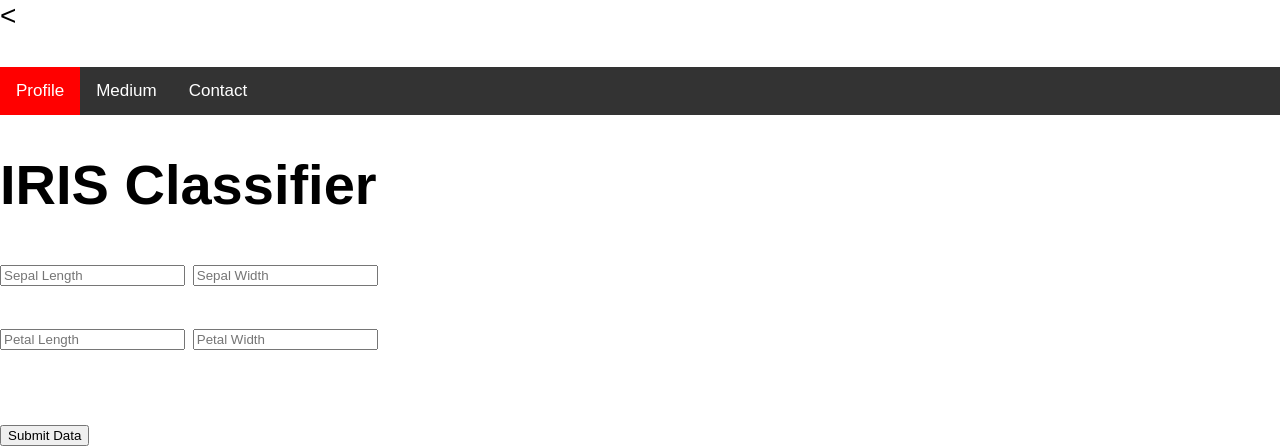
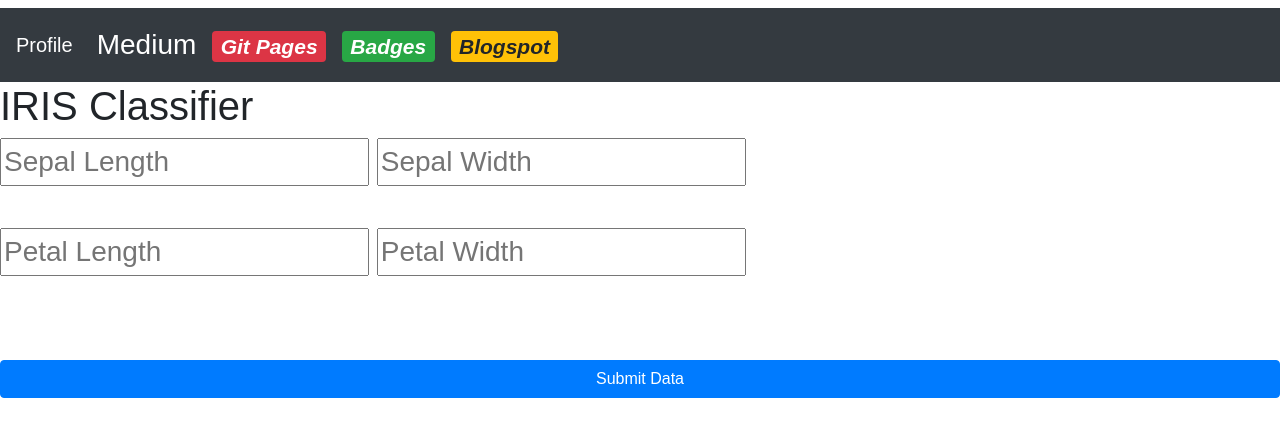
Before and after one commit to happyman11/sample_deploy, a Flask app: page / in a window 1280 px wide. Shown: the top 446 px of the page. Run offline with Flask 2, Linux system fonts and the light colour scheme; some libraries are stand-ins or nearby versions.

Commit message:
updated ui

```diff
--- a/templates/index.html
+++ b/templates/index.html
@@ -1,7 +1,10 @@
 <!DOCTYPE html>
 <html >
 <head>
-  <<meta name="viewport" content="width=device-width, initial-scale=1">
+  <meta name="viewport" content="width=device-width, initial-scale=1">
+	 <link href="//maxcdn.bootstrapcdn.com/bootstrap/4.1.1/css/bootstrap.min.css" rel="stylesheet" id="bootstrap-css">
+<script src="//maxcdn.bootstrapcdn.com/bootstrap/4.1.1/js/bootstrap.min.js"></script>
+<script src="//cdnjs.cloudflare.com/ajax/libs/jquery/3.2.1/jquery.min.js"></script>
 <style>
 body {
   margin: 0;
@@ -83,11 +86,57 @@ body {
 
 </div>
 
-<div id="navbar">
-	 <a class="active" href="https://www.rstiwari.com">Profile</a>
-<a style="color:white" href="https://tiwari11-rst.medium.com/">Medium</a>
-<a style="color:white" href="https://forms.gle/mhDYQKQJKtAKP78V7">Contact</a>
-</div>
+<nav class="navbar navbar-icon-top navbar-expand-lg navbar-dark bg-dark" >
+  <a class="navbar-brand" href="https://www.rstiwari.com">Profile</a>
+  <button class="navbar-toggler" type="button" data-toggle="collapse" data-target="#navbarSupportedContent" aria-controls="navbarSupportedContent" aria-expanded="false" aria-label="Toggle navigation">
+    <span class="navbar-toggler-icon"></span>
+  </button>
+
+  <div class="collapse navbar-collapse" id="navbarSupportedContent">
+    <ul class="navbar-nav mr-auto">
+      <li class="nav-item active">
+        <a class="nav-link" href=" https://tiwari11-rst.medium.com/">
+          <i class="fa fa-home"></i>
+          Medium
+          <span class="sr-only">(current)</span>
+          </a>
+      </li>
+      <li class="nav-item">
+        <a class="nav-link" href=" https://happyman11.github.io/">
+          <i class="fa fa-envelope-o">
+            <span class="badge badge-danger">Git Pages</span>
+          </i>
+
+        </a>
+      </li>
+
+        <li class="nav-item">
+        <a class="nav-link" href="https://happyman11.github.io/">
+          <i class="fa fa-globe">
+            <span class="badge badge-success">Badges</span>
+          </i>
+
+        </a>
+      </li>
+
+        </a>
+      </li>
+
+      <li class="nav-item">
+        <a class="nav-link disabled" href="https://ravishekhartiwari.blogspot.com/">
+          <i class="fa fa-envelope-o">
+            <span class="badge badge-warning">Blogspot</span>
+          </i>
+
+        </a>
+      </li>
+
+
+    </ul>
+
+
+  </div>
+</nav>
 
  <div class="login">
 	<h1>IRIS Classifier </h1>
```
